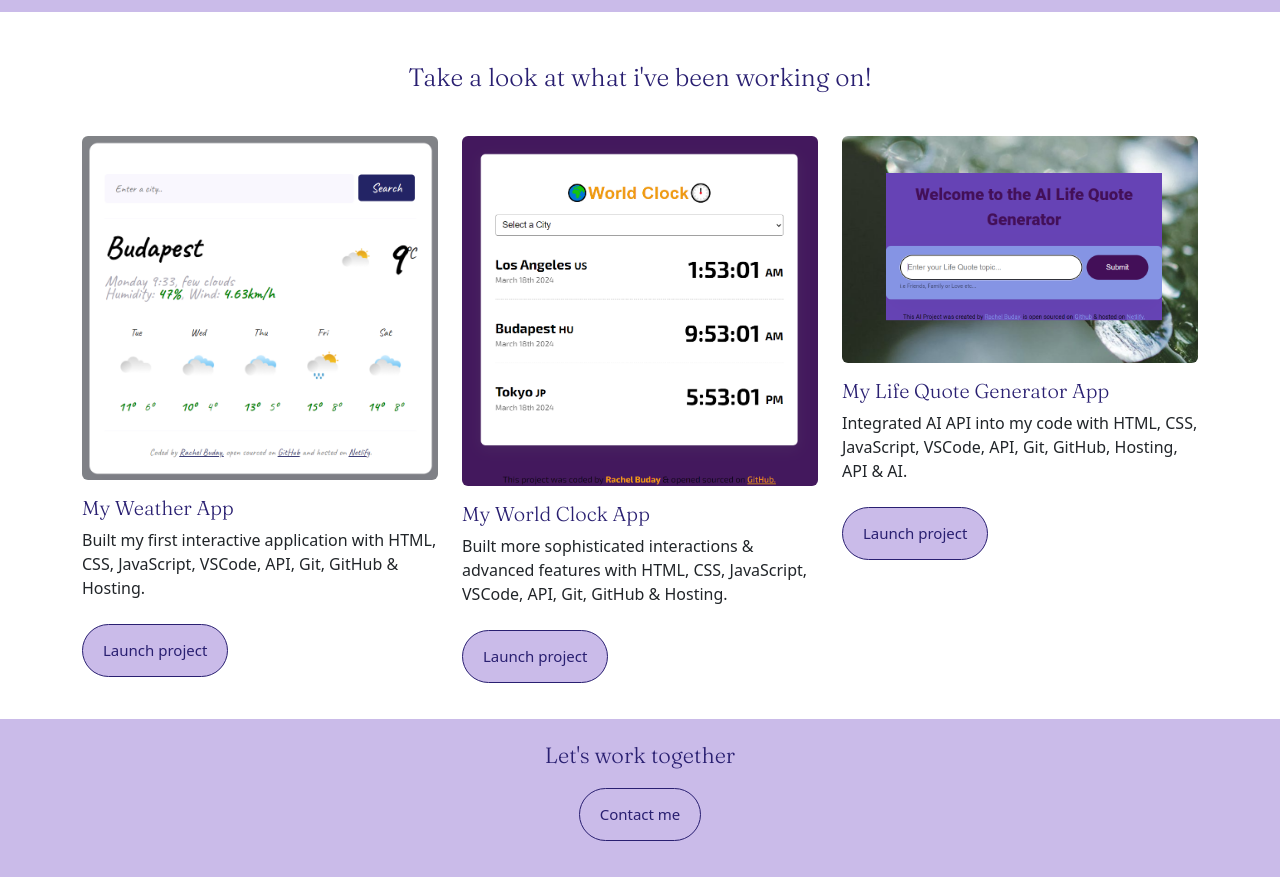
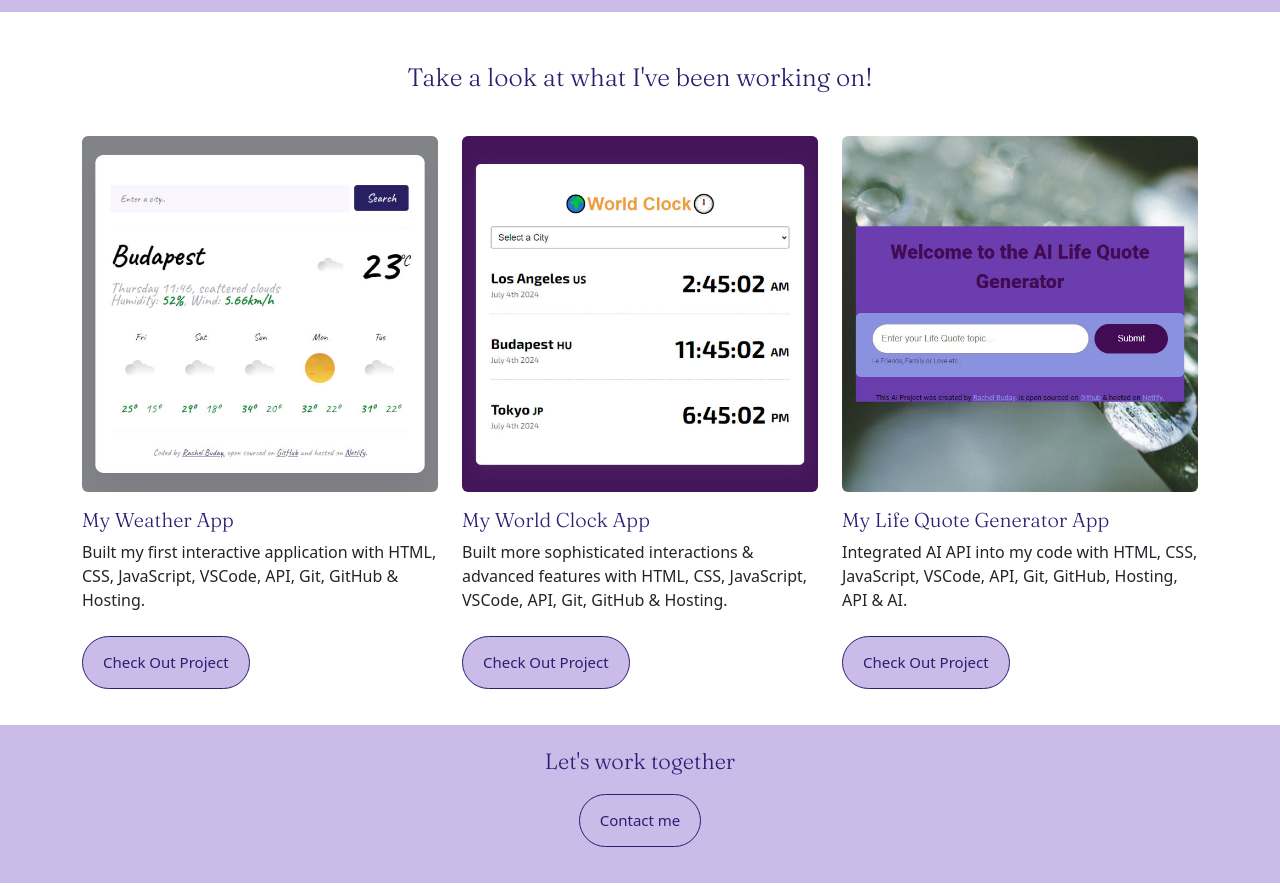
Before and after one commit to Skyelene/Portfolio, a plain HTML site: page work.html in a window 1280 px wide. Shown: the part 520-1406 px from the top of the page. Drawn offline with nearby package versions, Linux system fonts and the light colour scheme.

Commit message:
Edited Pics & typos

```diff
--- a/work.html
+++ b/work.html
@@ -42,10 +42,10 @@
     </div>
     <div class="container">
         <div class="coding-projects">
-            <h2 class="work-subtitle">Take a look at what i've been working on!</h2>
+            <h2 class="work-subtitle">Take a look at what I've been working on!</h2>
             <div class="row">
                 <div class="col-md-4 mt-3">
-                    <img src="./images/Weather App.png" alt="preview of Rachel's weather app Project"
+                    <img src="./images/Weather App.jpg" alt="preview of Rachel's weather app Project"
                         class="img-fluid rounded" />
                     <h3 class="mt-3">My Weather App</h2>
                         <p class="mb-4">
@@ -54,12 +54,12 @@
                             Hosting.
                         </p>
                         <a href="" class="btn btn-branding mb-3" target="_blank"
-                            title="Launch weather app project">Launch
-                            project</a>
+                            title="Launch weather app project">Check Out
+                            Project</a>
                 </div>
 
                 <div class="col-md-4 mt-3">
-                    <img src="./images/World Clock App.png" alt="Preview of Rachel's world clock Project"
+                    <img src="./images/World Clock App.jpg" alt="Preview of Rachel's world clock Project"
                         class="img-fluid rounded" />
                     <h3 class="mt-3">My World Clock App</h2>
                         <p class="mb-4">
@@ -69,11 +69,12 @@
                             Hosting.
                         </p>
                         <a href="" class="btn btn-branding mb-3" target="_blank"
-                            title="Launch world clock app project">Launch project</a>
+                            title="Launch world clock app project">Check Out
+                            Project</a>
                 </div>
 
                 <div class="col-md-4 mt-3">
-                    <img src="./images/Life Quote Gen App.png"
+                    <img src="./images/Life Quote Generator.jpg"
                         alt="Preview of Rachel's Life Quote Generator App Project" class="img-fluid rounded" />
                     <h3 class="mt-3">My Life Quote Generator App</h2>
                         <p class="mb-4">
@@ -82,7 +83,8 @@
                             API & AI.
                         </p>
                         <a href="" class="btn btn-branding mb-3" target="_blank"
-                            title="Launch Life Quote Generator App project">Launch project</a>
+                            title="Launch Life Quote Generator App project">Check Out
+                            Project</a>
                 </div>
             </div>
 
```
Also changed, not shown: index.html (+2 -2 lines), images/Dictionary App.jpg (added), images/Life Quote Gen App.png (deleted), images/Life Quote Generator.jpg (added), images/Weather App.jpg (added), images/Weather App.png (deleted), images/World Clock App.jpg (added), images/World Clock App.png (deleted).
